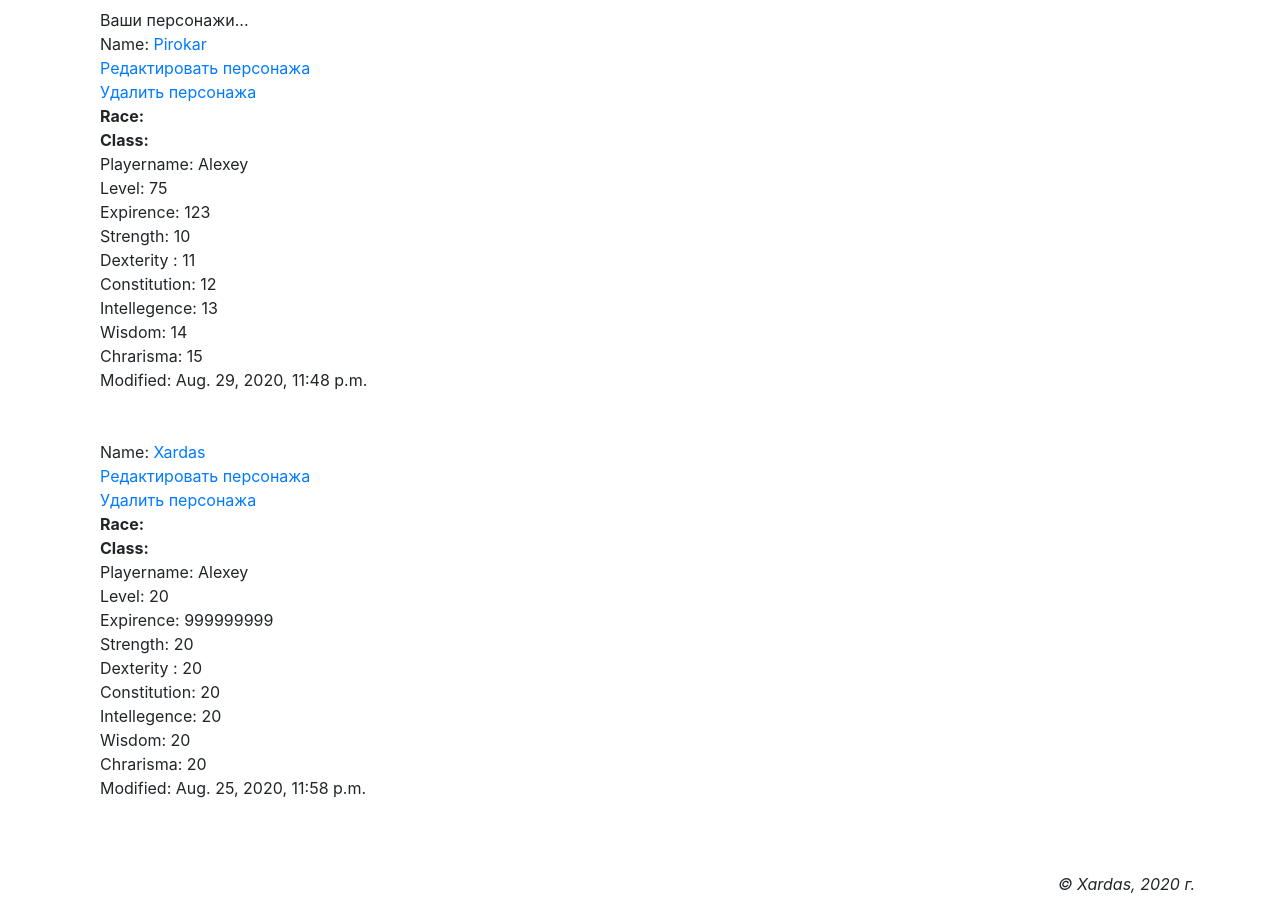
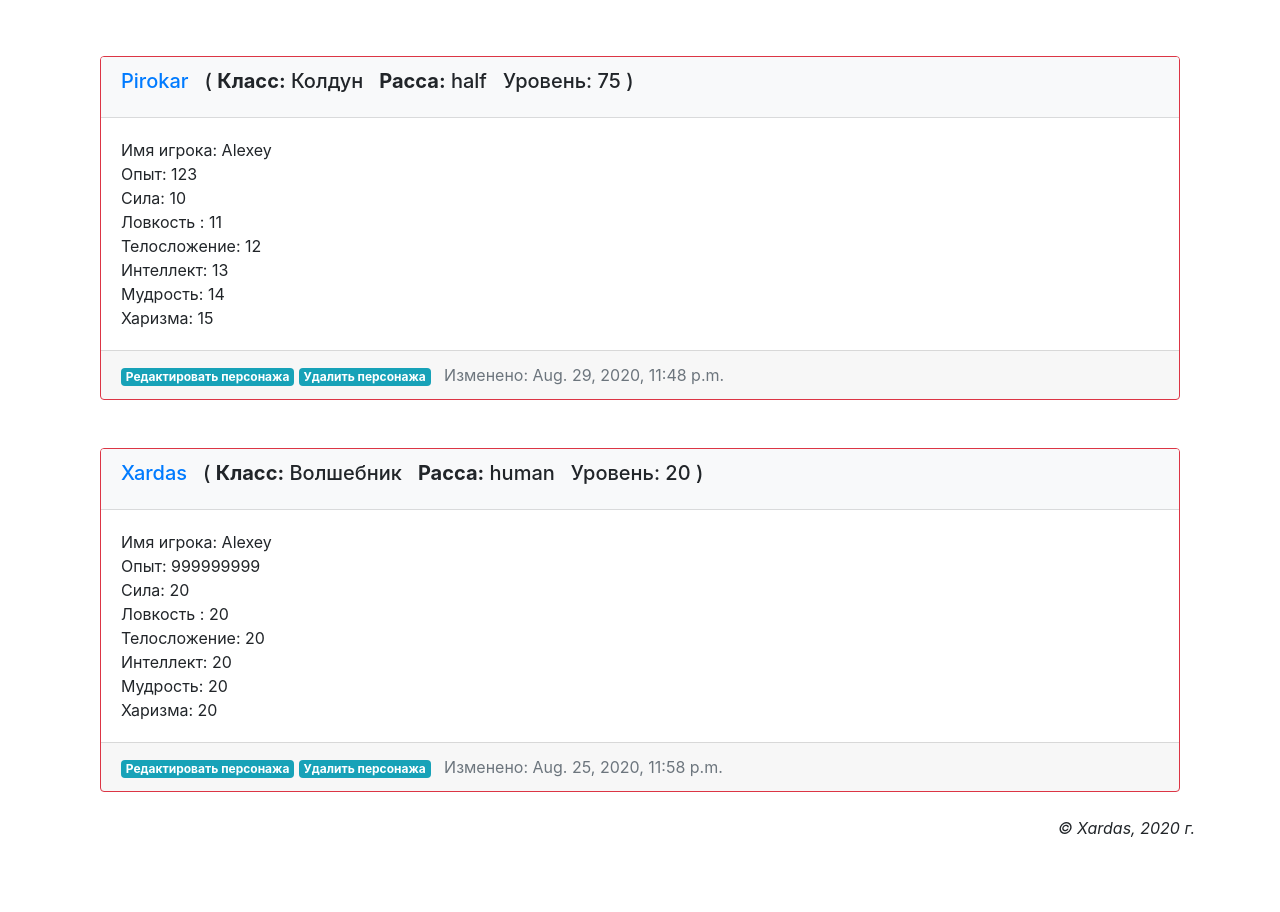
Before and after one commit to r2d2-lex/dnd5e, a Django app: page /accounts/profile/ in a window 1280 px wide. Shown: the part 195-1107 px from the top of the page. After the commit the page ends 1032 px from the top, so only its background shows below. Run offline with Django 3.2, Linux system fonts and the light colour scheme; a user stored in the database is signed in; data comes from the database, SQL or seed files in the repository; parts of the project's set-up code (start-up, migrations or seed data) failed here and were passed over; some libraries are stand-ins or nearby versions.

Commit message:
дизайн...

```diff
--- a/ksardas/main/templates/main/profile.html
+++ b/ksardas/main/templates/main/profile.html
@@ -3,33 +3,38 @@
 {% block title %}Профиль пользователя  {% endblock %}
 
 {% block content %}
-Ваши персонажи...
 {% for ch in chars %}
-<div>
-    Name: <a href="{% url 'main:view_character' ch.name %}">{{ ch.name }}</a><br>
-    <a href="{% url 'main:edit_character' ch.name %}">Редактировать персонажа</a><br>
-    <a href="{% url 'main:delete_character' ch.name %}">Удалить персонажа</a><br>
-    <b>Race:</b>
-    {% for race in ch.race.all %}
-        {{ race.name }}
-    {% endfor %}
-    <br>
-    <b>Class:</b>
-    {% for char_class in ch.char_class.all %}
-        {{ char_class.name }}
-    {% endfor %}
-    <br>
-    Playername:  {{ ch.playername }} <br>
-    Level: {{ ch.level }} <br>
-    Expirence: {{ ch.expirence }} <br>
-    Strength: {{ ch.strength }} <br>
-    Dexterity : {{ ch.dexterity }} <br>
-    Constitution: {{ ch.constitution }} <br>
-    Intellegence: {{ ch.intellegence }} <br>
-    Wisdom: {{ ch.wisdom }} <br>
-    Chrarisma: {{ ch.chrarisma }} <br>
-    Modified:  {{ ch.modified }} <br>
-    <br><br>
+<div class="card border-danger mt-5">
+    <div class="card-header bg-light">
+        <h5 class="card-title">
+            <a href="{% url 'main:view_character' ch.name %}">{{ ch.name }}</a>
+            &nbsp&nbsp(
+            <b>Класс:</b>
+            {% for char_class in ch.char_classes.all %}
+                {{ char_class.name }}
+            {% endfor %}&nbsp
+            <b>Расса:</b>
+            {% for race in ch.races.all %}
+                {{ race.name }}
+            {% endfor %}&nbsp
+            Уровень: {{ ch.level }}&nbsp)
+        </h5>
+    </div>
+    <div class="card-body">
+        Имя игрока:  {{ ch.playername }} <br>
+        Опыт: {{ ch.expirence }} <br>
+        Сила: {{ ch.strength }} <br>
+        Ловкость : {{ ch.dexterity }} <br>
+        Телосложение: {{ ch.constitution }} <br>
+        Интеллект: {{ ch.intellegence }} <br>
+        Мудрость: {{ ch.wisdom }} <br>
+        Харизма: {{ ch.chrarisma }} <br>
+    </div>
+    <div class="card-footer">
+        <a class="badge badge-info" href="{% url 'main:edit_character' ch.name %}">Редактировать персонажа</a>
+        <a class="badge badge-info" href="{% url 'main:delete_character' ch.name %}">Удалить персонажа</a>
+        &nbsp&nbsp<span class="text-right text-muted">Изменено:  {{ ch.modified }}</span>
+    </div>
 </div>
 {% endfor %}
 {% endblock %}
```
Also changed, not shown: ksardas/main/static/js/temp.js (deleted, +0 -26 lines), ksardas/main/templates/main/create_character.html (+8 -1 lines).
